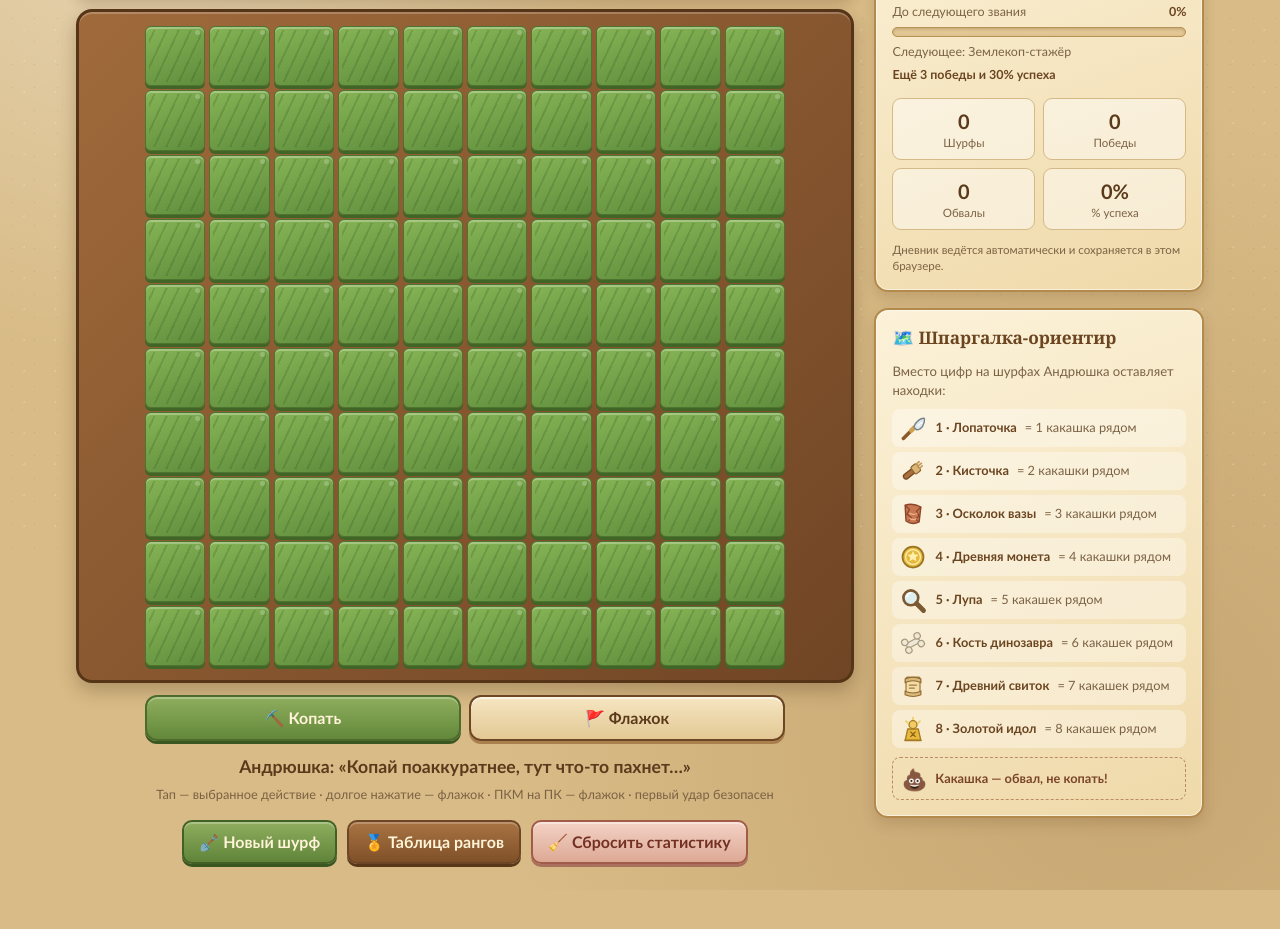
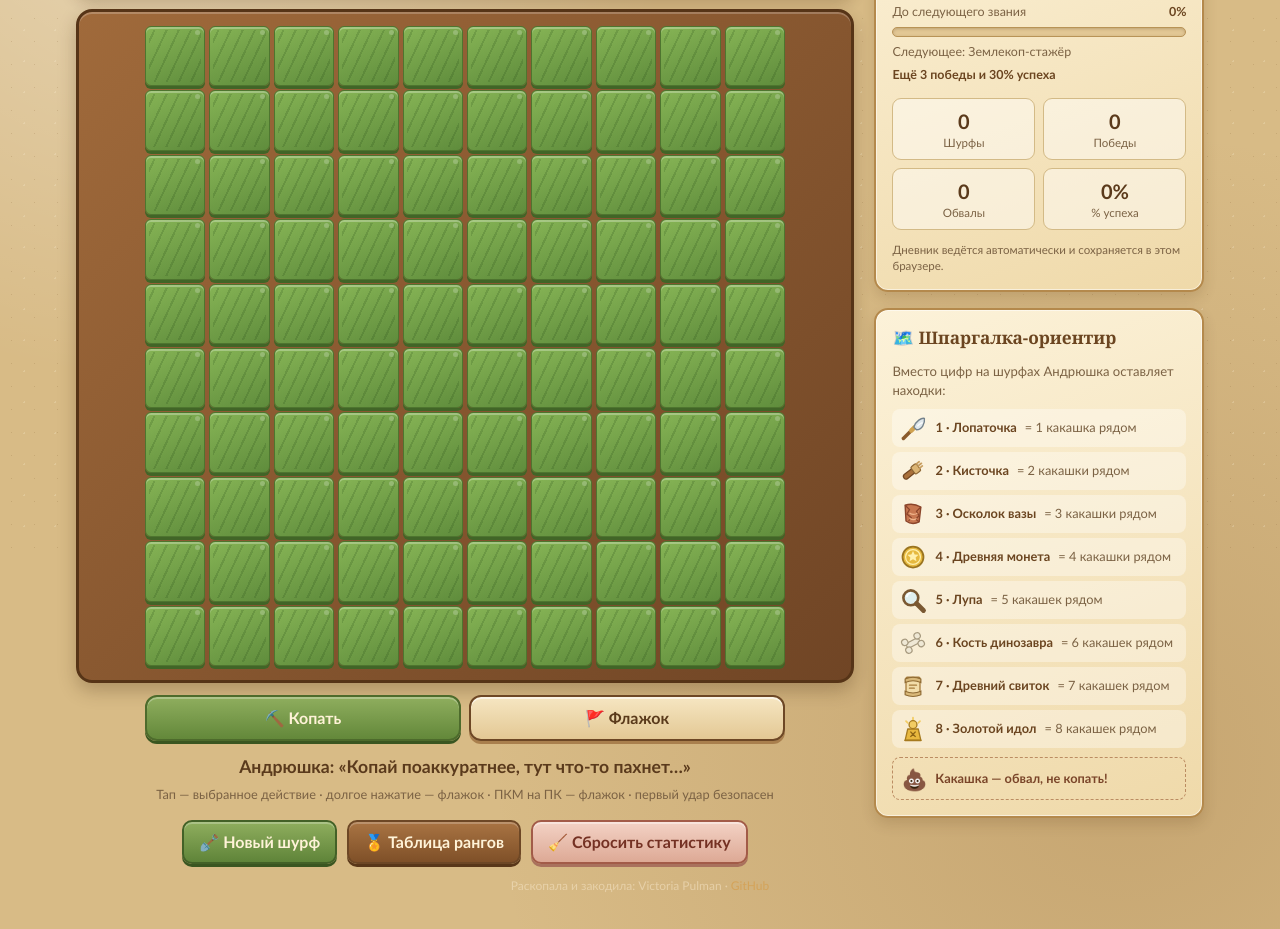
Before and after one commit to VictoriaPulman/Miner-Andryushka, a plain HTML site: page index.html in a window 1280 px wide. Shown: the part 246-1175 px from the top of the page. Before the commit the page ends 1136 px from the top, so only its background shows below. Drawn offline with Linux system fonts and the light colour scheme.

Commit message:
Add files via upload

```diff
--- a/index.html
+++ b/index.html
@@ -306,6 +306,10 @@
         </section>
       </aside>
     </main>
+
+    <footer class="author-sign">
+      Раскопала и закодила: Victoria Pulman · <a href="https://github.com/VictoriaPulman" target="_blank" rel="noopener noreferrer">GitHub</a>
+    </footer>
   </div>
 
   <!-- ============ Модальное окно «Таблица рангов» ============ -->
--- a/style.css
+++ b/style.css
@@ -418,6 +418,33 @@ body::before {
 
 .controls { display: flex; flex-wrap: wrap; justify-content: center; gap: 10px; margin-top: 16px; }
 
+/* ---------- Авторская подпись ---------- */
+.author-sign {
+  width: 100%;
+  margin-top: 14px;
+  padding-bottom: 8px;
+  text-align: center;
+  font-size: 12px;
+  color: rgba(245, 230, 200, 0.55);
+}
+
+.author-sign a {
+  color: #d4a359;
+  text-decoration: none;
+  border-bottom: 1px solid transparent;
+  transition: color 0.2s ease, border-color 0.2s ease;
+}
+
+.author-sign a:hover {
+  color: #e6c27f;
+  border-bottom-color: #d4a359;
+}
+
+.author-sign a:focus-visible {
+  outline: 2px solid #d4a359;
+  outline-offset: 2px;
+}
+
 /* ---------- Боковые панели ---------- */
 .panel {
   padding: 16px;
```
